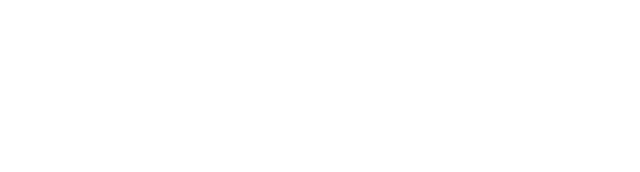
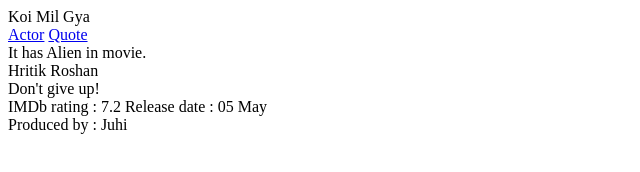
Before and after one commit to acciojob/semantic-imdb-juhi805, a website: page main.html in a window 1280 px wide. Shown: the whole page, without its empty margins (0-640 px from the left). Drawn offline with Linux system fonts and the light colour scheme.

Commit message:
created a submission

```diff
--- a/main.html
+++ b/main.html
@@ -8,6 +8,30 @@
 
 <body>
 	<!-- the entire body must be written by student -->
+	<header>
+		Koi Mil Gya
+	</header>
+	<nav>
+		<a href="#actor">Actor</a>
+		<a href="#quote">Quote</a>
+	</nav>
+	<summary>
+		It has Alien in movie.
+	</summary>
+	<section id="actor">
+		Hritik Roshan
+	</section>
+	<section id="quote">
+		Don't give up!
+	</section>
+	<aside>
+		IMDb rating : 7.2
+		Release date : 05 May
+	</aside>
+	<footer>
+		Produced by : Juhi
+	</footer>
+
     <script type="text/javascript" src="./script.js">
 </script>
 
```
Also changed, not shown: script.js (+8 -0 lines).
